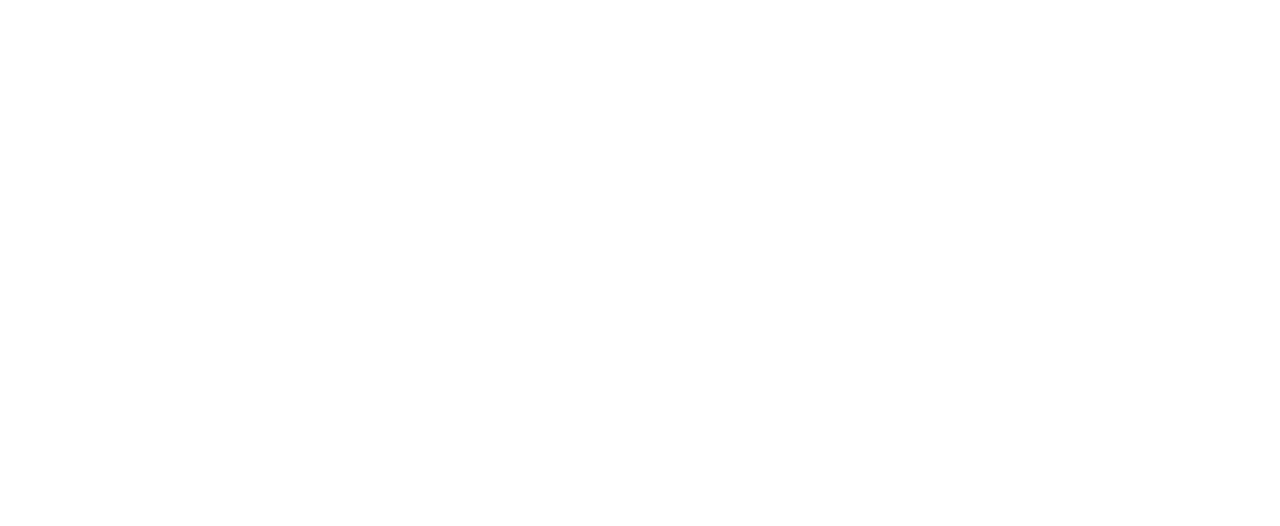
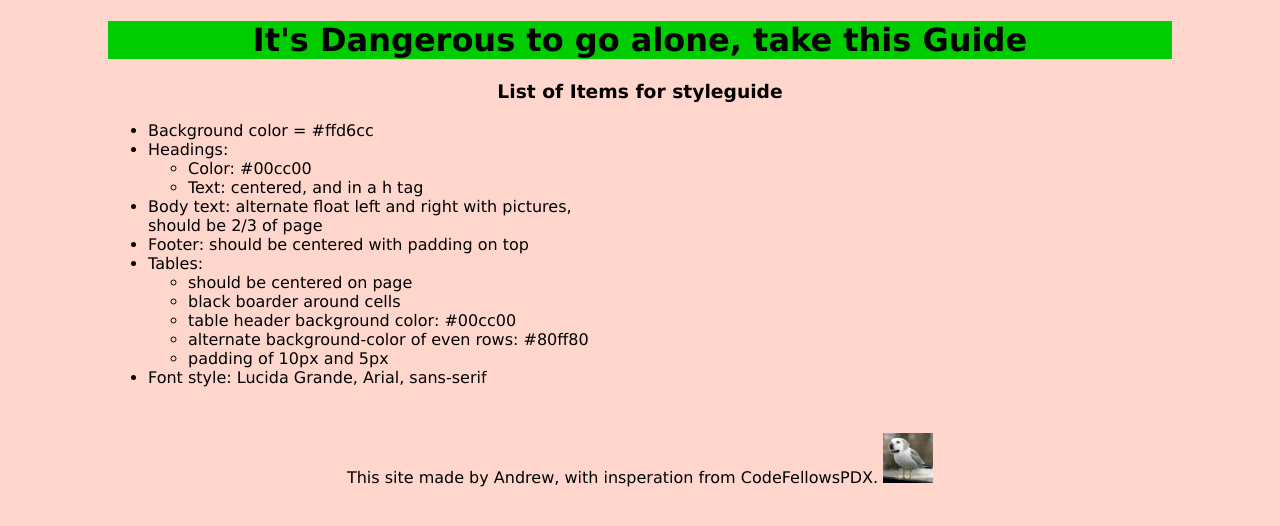
Before and after one commit to ABodey/cookie-stand, a plain HTML site: page styleguide.html in a window 1280 px wide. Drawn offline with Linux system fonts and the light colour scheme.

Commit message:
add style guide and remove red boarders

```diff
--- a/cookie-stand.js
+++ b/cookie-stand.js
@@ -236,7 +236,7 @@ var pearl = {
 
 
 function cookieSale(){
-var clear = getElementsByClassName("bakeOrder");
+//var clear = getElementsByClassName("bakeOrder");
 
   pioneer.tableOfHours();
   portland.tableOfHours();
--- a/style.css
+++ b/style.css
@@ -1,11 +1,13 @@
-* {
+/** {
   border: 1px solid red;
-}
+}*/
 
 
 html {
   background-color: #ffd6cc;
 padding: 0 100px 0 100px;
+font-family: "Lucida Grande", Helvetica, Arial, sans-serif;
+
 }
 
 h1{
@@ -29,6 +31,7 @@ h1{
 
 footer{
   text-align: center;
+  padding-top: 30px;
 }
 
 table  {
@@ -38,7 +41,6 @@ table  {
   vertical-align:top;
   /*display: inline-block;*/
   width:1000px;
-  font-family: "Lucida Grande", Helvetica, Arial, sans-serif;
   text-align: center;
   margin: 0 auto;
 }
--- a/styleguide.html
+++ b/styleguide.html
@@ -1,9 +1,40 @@
 <!DOCTYPE html>
 <html>
   <head>
-    <title></title>
+    <link rel="stylesheet" href="style.css">
+
+    <title>Oficial Style Guide</title>
   </head>
+  <header>
+    <h1>It's Dangerous to go alone, take this Guide</h1>
+  </header>
   <body>
+    <h3>List of Items for styleguide</h3>
+    <ul>
+      <li>Background color = #ffd6cc</li>
+      <li>Headings:</li>
+      <ul>
+        <li>Color: #00cc00</li>
+        <li>Text: centered, and in a h tag</li>
+      </ul>
+      <li>Body text: alternate float left and right with pictures,<br>
+      should be 2/3 of page</li>
+      <li>Footer: should be centered with padding on top</li>
+      <li>Tables:</li>
+      <ul>
+        <li>should be centered on page</li>
+        <li>black boarder around cells</li>
+        <li>table header background color: #00cc00</li>
+        <li>alternate background-color of even rows: #80ff80</li>
+        <li>padding of 10px and 5px</li>
+      </ul>
+      <li>Font style: Lucida Grande, Arial, sans-serif</li>
+    </ul>
 
   </body>
+  <footer>This site made by Andrew, with insperation from CodeFellowsPDX.
+    <img class= "icon" src="dog_gull.jpg" alt="seagull with dog face">
+  </footer>
+
+
 </html>
```
Also changed, not shown: index.html (+1 -1 lines).
